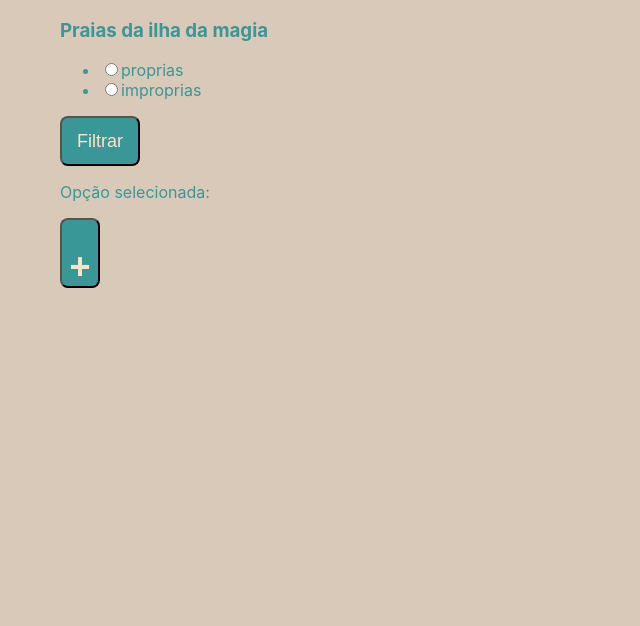
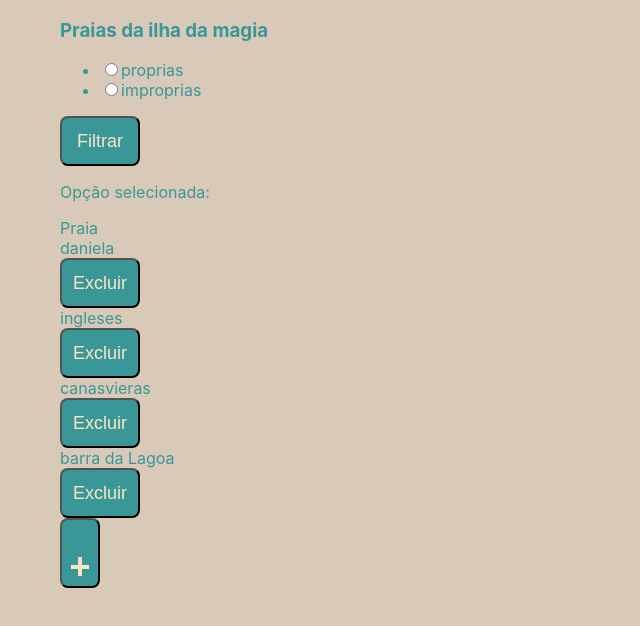
Before and after one commit to Deivis1909/beach, a React (Create React App) app: page /editar-praia in a window 1280 px wide. Shown: the top 626 px of the page, without its empty margins (0-640 px from the left). Built offline with nearby package versions, Linux system fonts and the light colour scheme.

Commit message:
version2.0

```diff
--- a/public/praias.json
+++ b/public/praias.json
@@ -1,7 +1,7 @@
 [
-    {"bairro":"Daniela","nome":"Daniela","acessivel":false,"acessibilidade":true
+    {"bairro":"Daniela","nome":"daniela","acessivel":false,"acessibilidade":true
     },
-    {"bairro":"Ingleses","nome":"Ingleses","acessivel":true,"acessibilidade":false},
-    {"bairro":"Canasveiras","nome":"Canasvieras","acessivel":true,"acessibilidade":false},
-    {"bairro":"Barra da Lagoa","nome":"Barra da Lagoa","acessivel":true,"acessibilidade":false}
+    {"bairro":"Ingleses","nome":"ingleses","acessivel":true,"acessibilidade":false},
+    {"bairro":"Canasveiras","nome":"canasvieras","acessivel":true,"acessibilidade":false},
+    {"bairro":"Barra da Lagoa","nome":"barra da Lagoa","acessivel":true,"acessibilidade":false}
 ]
--- a/src/App.js
+++ b/src/App.js
@@ -1,12 +1,14 @@
 import { BrowserRouter, Route, Routes } from 'react-router-dom';
 import './App.css';
 import ListaPraias from './components/ListaPraias';
-import Editar from './components/Editar';
+
 
 import Filtro from './components/Filtro';
 import { useEffect, useState } from 'react';
 import Button from './components/Button';
 import CadastroNovaPraia from './components/CadastroNovaPraia';
+import EditarPraia from './components/EditarPraia';
+import Header from './components/Header';
 
 function App() {
 
@@ -32,56 +34,20 @@ function App() {
 
   }, [])
 
-  const excluirPraia = (nome) => {
-    const resposta = window.confirm('Excluir o livro de ISBN ' + nome + "?");
-    if (!resposta)
-      return;
-
-    const lista = praia.filter(p => p.nome !== nome);
-    setPraia(lista);
-  }
-
-  const incluirPraia = (novo) => {
-    novo.acessivel = true;
-    setPraia([...praia, novo]);
-  }
-
-  const alterarPraia = (atualizado) => {
-    const newPraia = praia.map(p => {
-      if (p.nome === atualizado.nome) {
-        atualizado.acesssivel = praia.acessivel;
-        return atualizado;
-      }
-      return p;
-    });
-
-  }
-
-  function filtrarAcessivel(){
-    praia.filter(p => {
-      return p.acessivel === true;
-    })
-  }
-  function filtrarNao(){
-    praia.filter(p => {
-      return p.acessivel === false;
-  })
-  }
-
-
 
   return (
     <div className="App">
 
 
       <BrowserRouter>
-      <Filtro positivo={filtrarAcessivel} negativo={filtrarNao} />
+
+      <Filtro praia = {praia} />
 
       <Routes>
-        <Route path="/" element={<ListaPraias praia={praia}/>}  />
-        <Route path="/editar" element={<Editar praia={praia} />} />
+        <Route path="/" element={<ListaPraias praia={praia} editarPraia={setPraia} />}  />
+        <Route path="/editar-praia" element={<EditarPraia praia={praia} editarPraia={setPraia} />}  />
         <Route path="cadastro-praia/:nome?" element = {
-              <CadastroNovaPraia praia={praia} incluirPraia={incluirPraia} alterarPraia={alterarPraia} />
+              <CadastroNovaPraia praia={praia} />
             } />
 
 
--- a/src/components/Button/index.js
+++ b/src/components/Button/index.js
@@ -1,5 +1,4 @@
-import Editar from "../Editar"
-import { Link } from 'react-router-dom';
+
 import "./styles.css"
 export default function Button (){
     return(
--- /dev/null
+++ b/src/components/DeletaPraia/index.js
@@ -0,0 +1,21 @@
+
+import './styles.css'
+export default function DeletaPraia( { nome, excluirPraia } ) {
+
+  // function handleExcluirPersonagem() {
+  //   excluirPersonagem(nome);
+  // }
+
+  return (
+    <div className='personagem-container'>
+
+      <div className='personagem-info'>
+        <span >{nome}</span>
+
+      </div>
+      <div className='personagem-botoes'>
+        <button className="btn" onClick={ () => excluirPraia(nome) } >Excluir</button>
+      </div>
+    </div>
+  )
+}
--- /dev/null
+++ b/src/components/DeletaPraia/styles.css
@@ -0,0 +1,8 @@
+body{
+    background-color: rgb(217, 201, 184);
+    margin-left:60px;
+}
+.btn{
+    height:50px;
+    width: 80px;;
+}
--- a/src/components/Editar/index.js
+++ /dev/null
@@ -1,43 +0,0 @@
-import "./styles.css"
-export default function Editar({praia}){
-
-return(
-<div>
-
-<header><h1>Editar Praias</h1></header>
-<div>
-            <>
-
-
-      <table className='tabela'>
-
-        <thead>
-          <tr>
-            <th>Nome</th>
-            <th>Bairro</th>
-            <th>Condicao</th>
-
-          </tr>
-        </thead>
-        <tbody>
-          {
-            praia.map(p =>
-              <tr key={p.nome}>
-                <td>{p.bairro}</td>
-                <td>{p.nome}</td>
-                <button className="btn">alterar</button>
-                <button className="btn">excluir</button>
-              </tr>
-            )
-          }
-        </tbody>
-      </table>
-    </>
-
-         </div>
-
-</div>
-
-)
-
-}
--- /dev/null
+++ b/src/components/EditarPraia/index.js
@@ -0,0 +1,66 @@
+import { useEffect,useState,useRef } from "react";
+import "./styles.css";
+import DeletaPraia from "../DeletaPraia";
+
+export default function EditarPraia({praia,editarPraia}){
+
+  const [lista, setLista] = useState(praia);
+  const inputFiltroRef = useRef();
+
+  useEffect(() => {
+    setLista(praia);
+  }, [praia])
+
+
+  function excluirPraia(nome) {
+
+      const filtrados = praia.filter(p => p.nome !== nome);
+     editarPraia(filtrados);
+     alert(nome+" deletada com sucesso")
+  }
+
+  function filtrarPraia() {
+      const nome = inputFiltroRef.current.value;
+      if (!nome) {
+         setLista(praia);
+          return;
+      }
+      const selecionado = praia.find(p => p.nome === nome);
+      if (selecionado) {
+          setLista([selecionado]);
+          alert("praia selcionada")
+      } else {
+          alert('Praia nao encontrada!')
+      }
+  }
+
+
+    return(
+
+    <div>
+
+<div className='lista-titulo'>Praia</div>
+             <div className='filtro'>
+
+               </div>
+                    <div className='lista-dados'>
+
+          {
+            praia.map(p => <DeletaPraia
+               key={p.nome}
+               nome = {p.nome}
+                excluirPraia={excluirPraia}
+              />
+            )
+          }
+            </div>
+
+
+    </div>
+
+
+
+
+
+  )
+}
--- a/src/components/Editar/styles.css
+++ b/src/components/EditarPraia/styles.css
@@ -7,10 +7,9 @@
     padding:15px;
     text-align:center;
 }
-.btn{
-    font:16px;
-    height:70px;
-    width:90px;
-    margin:20px;
-
+.red{
+    color:red;
 }
+.green{
+    color:green;
+}
--- /dev/null
+++ b/src/components/Header/index.js
@@ -0,0 +1,20 @@
+import { Link } from 'react-router-dom';
+
+//import './styles.css';
+import EditarPraia from '../EditarPraia';
+import ListaPraias from '../ListaPraias';
+
+export default function Header() {
+  return (
+    <header className="container-cabecalho">
+        <span className='logo'>
+            Coin Market
+        </span>
+        <nav>
+
+
+            <Link to='praias'> <EditarPraia /> Todas as praias </Link>
+        </nav>
+    </header>
+  )
+}
```
Also changed, not shown: src/components/ListaPraias/index.js (+2 -6 lines).
